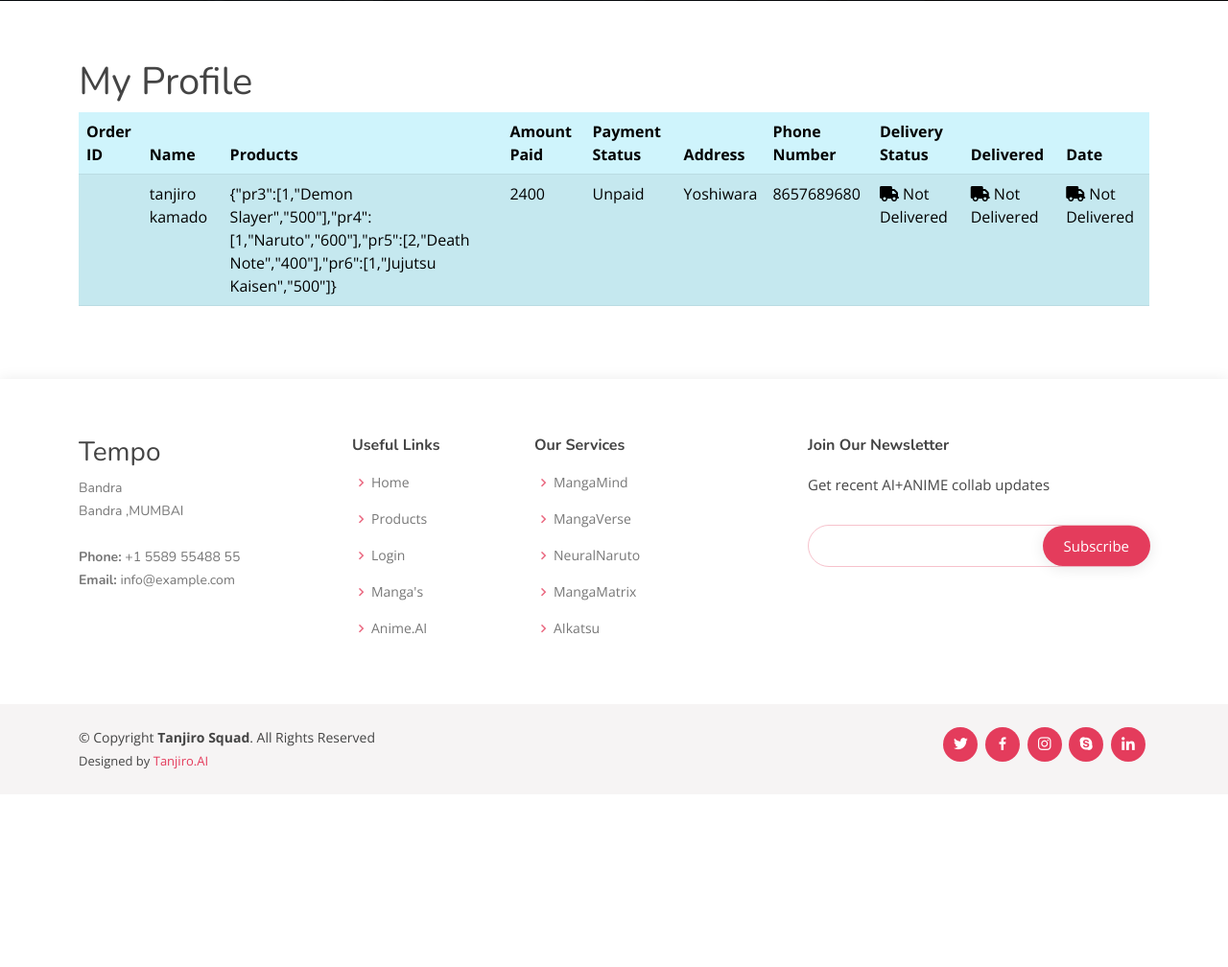
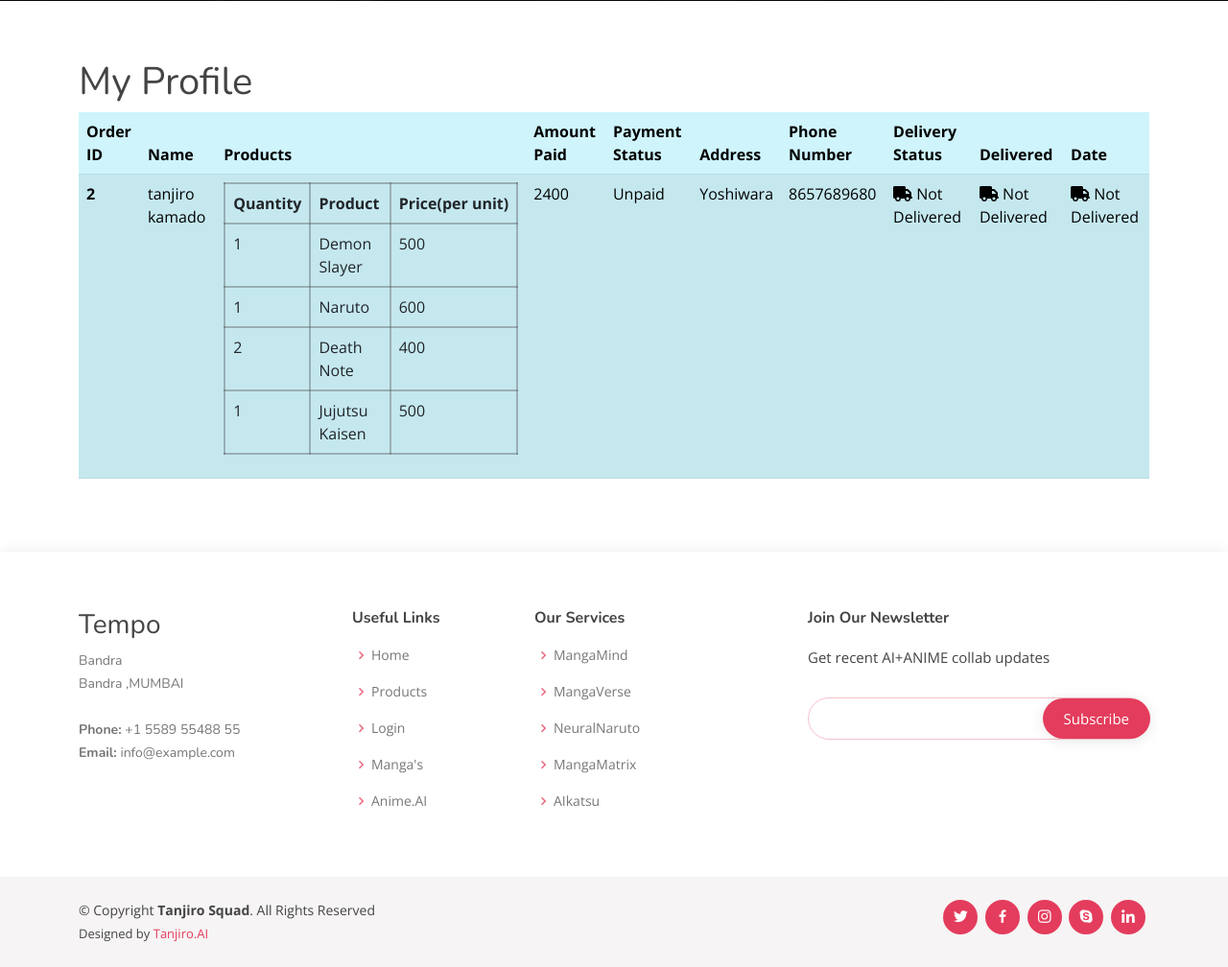
Before and after one commit to ARYANK-08/Django-Website, a Django app: page /profile in a window 1280 px wide. Shown: the part 799-1807 px from the top of the page at 96% size. Before the commit the page ends 1601 px from the top, so only its background shows below. Run offline with Django 4.2, Linux system fonts and the light colour scheme; a user stored in the database is signed in; data comes from the database, SQL or seed files in the repository; both versions use the stored data as it was after the commit; some libraries are stand-ins or nearby versions.

Commit message:
Update MyProfile page: Adjusted Products column layout

```diff
--- a/Anime.AI/ecommerce/PayTm/Checksum.py
+++ b/Anime.AI/ecommerce/PayTm/Checksum.py
@@ -4,7 +4,7 @@ import string
 import random
 import hashlib
 
-from Crypto.Cipher import AES
+from Cryptodome.Cipher import AES
 
 
 IV = "@@@@&&&&####$$$$"
--- a/Anime.AI/ecommerce/ecommerce/settings.py
+++ b/Anime.AI/ecommerce/ecommerce/settings.py
@@ -117,8 +117,8 @@ USE_TZ = True
 #to send the email:
 
 EMAIL_HOST = 'smtp.gmail.com'
-EMAIL_HOST_USER = 'yourmail@gmail.com'
-EMAIL_HOST_PASSWORD = 'yourpass'
+EMAIL_HOST_USER = 'ruthvik.development@gmail.com'
+EMAIL_HOST_PASSWORD = 'rove pula chfn cfel'
 EMAIL_PORT = 587
 EMAIL_USE_TLS= True
 EMAIL_BACKEND = 'django.core.mail.backends.smtp.EmailBackend'
--- a/Anime.AI/ecommerce/ecommerceapp/views.py
+++ b/Anime.AI/ecommerce/ecommerceapp/views.py
@@ -114,13 +114,14 @@ def handlerequest(request):
             print('order was not successful because' + response_dict['RESPMSG'])
     return render(request, 'paymentstatus.html', {'response': response_dict})
 
+
+
 def profile(request):
     if not request.user.is_authenticated:
         messages.warning(request,"Login & Try Again")
         return redirect('/auth/login')
 
     currentuser="tanjiro@gmail.com"
-
     items=Orders.objects.filter(email1=currentuser)
     print(currentuser)
     rid=None
@@ -130,11 +131,18 @@ def profile(request):
         # print(i.order_id)
         myid=i.oid
         print(rid)
+    products_list=[]
+    for item in items:
+        products=json.loads(item.items_json)
+        for product_id,product_ordered in products.items():
+                products_list.append(product_ordered)
+
+    print(products_list)
     status=OrderUpdate.objects.filter(order_id=int())
     for j in status:
         print(j.update_desc)
 
 
-    context ={"items":items,"status":status}
+    context ={"items":items,"status":status,"products_list":products_list}
     # print(currentuser)
     return render(request,"profile.html",context)
--- a/Anime.AI/ecommerce/templates/profile.html
+++ b/Anime.AI/ecommerce/templates/profile.html
@@ -23,11 +23,29 @@
     <tbody>
 
         {% for i  in items %}
-
         <tr>
-            <th scope="row">{{i.oid}} </th>
+            <th scope="row">{{i.order_id}} </th>
             <td> {{i.name}}</td>
-            <td>{{i.items_json}} </td>
+            <td>
+                <table class="table" style="border: 2px solid rgba(71, 71, 71, 0.351);">
+                 <thead class="thead-dark" style="border: 2px solid rgba(71, 71, 71, 0.351);">
+                    <tr>
+                        <th style="border: 2px solid rgba(71, 71, 71, 0.351);">Quantity</th>
+                        <th style="border: 2px solid rgba(71, 71, 71, 0.351);">Product</th>
+                        <th style="text-wrap: nowrap;">Price(per unit)</th>
+                    </tr>
+                    </thead>
+                <tbody style="border: 2px solid rgba(71, 71, 71, 0.351);">
+                    {% for product in products_list %}
+                            <tr>
+                            <td style="border: 2px solid rgba(71, 71, 71, 0.351);">{{product.0}}</td>
+                            <td style="border: 2px solid rgba(71, 71, 71, 0.351);">{{product.1}}</td>
+                            <td style="border: 2px solid rgba(71, 71, 71, 0.351);">{{product.2}}</td>
+                            </tr>
+                        {% endfor %}
+                </tbody>
+                </table>
+            </td>
             <td>{{i.amount}} </td>
             <td> {{i.paymentstatus}}</td>
             <td> {{i.address1}}</td>
@@ -55,9 +73,10 @@
         {% endfor %}
 
 
-
+            </tr>
     </tbody>
 </table>
+
     </div>
 </section>
 {% endblock body %}
```
Also changed, not shown: Anime.AI/ecommerce/db.sqlite3.
